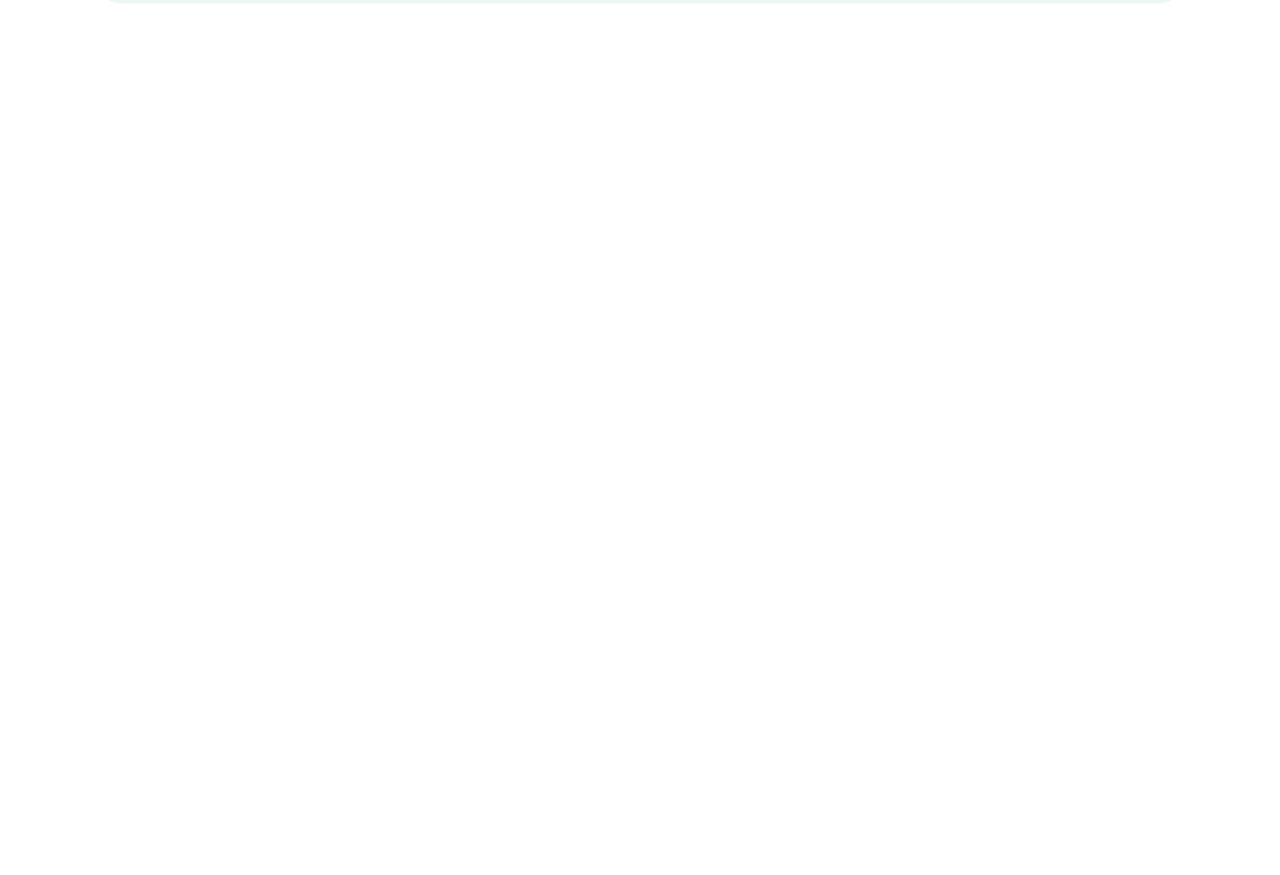
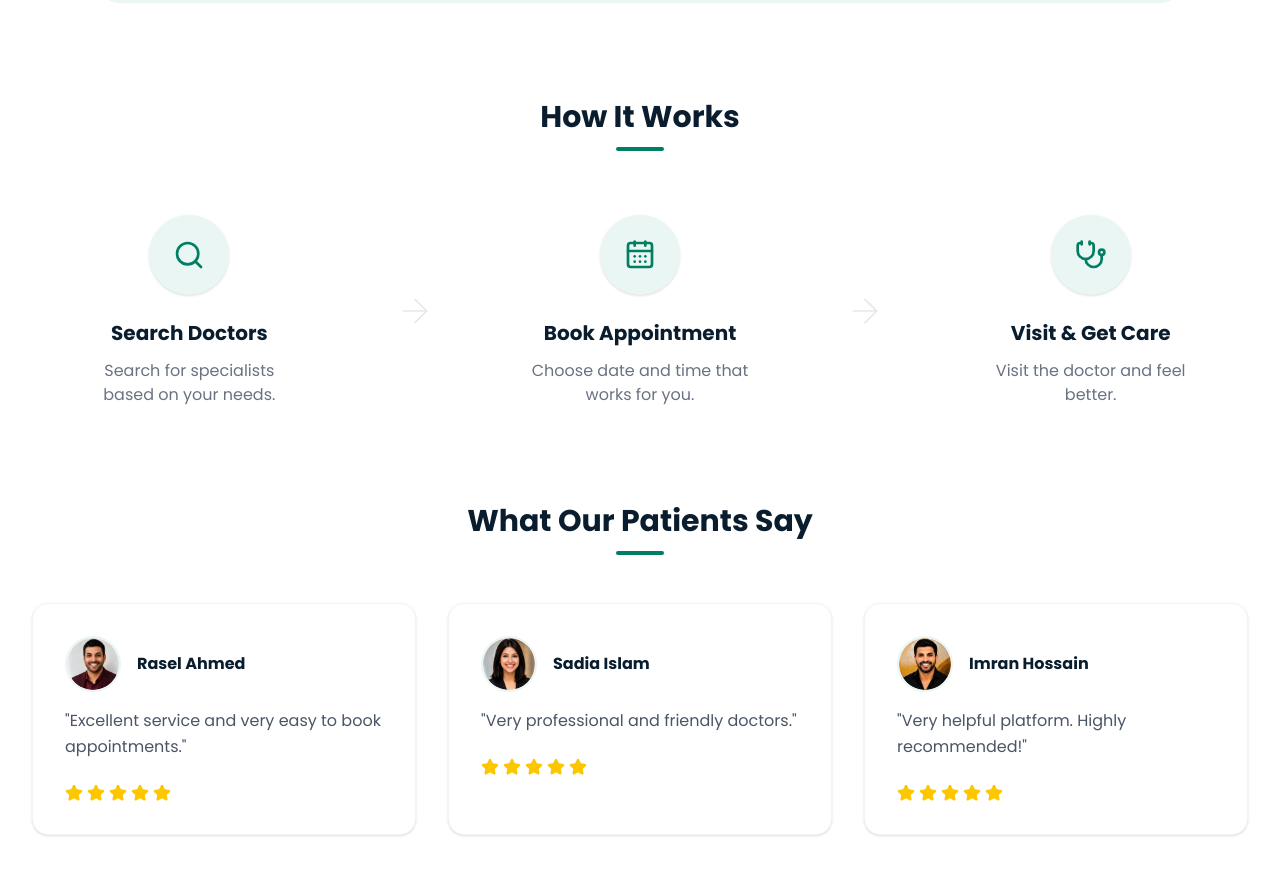
Before and after one commit to Arfan1317/Docappoint, a Next.js app: page / in a window 1280 px wide. Shown: the part 2281-3156 px from the top of the page. Before the commit the page ends 2380 px from the top, so only its background shows below. Built offline with nearby package versions, Linux system fonts and the light colour scheme.

Commit message:
added extra info section

```diff
--- a/src/app/page.js
+++ b/src/app/page.js
@@ -3,10 +3,21 @@
 import Link from "next/link";
 import doctorsData from "@/data/doctors.json";
 import DoctorCard from "@/components/DoctorCard";
-// Added the 4 icons needed for the "Why Choose" section
-import { UserCheck, CalendarCheck, ShieldCheck, Headset } from "lucide-react";
+import {
+  UserCheck,
+  CalendarCheck,
+  ShieldCheck,
+  Headset,
+  Search,
+  CalendarDays,
+  Stethoscope,
+  ArrowRight,
+  Star
+} from "lucide-react";
 
 export default function Home() {
+
+  // Intersection Observer for scroll animations
   useEffect(() => {
     const observer = new IntersectionObserver((entries) => {
       entries.forEach((entry) => {
@@ -26,7 +37,7 @@
   return (
     <main className="min-h-screen">
 
-      {/* 1. HERO BANNER (Your exact code) */}
+      {/* 1. HERO BANNER (With your custom background tweaks) */}
       <section className="bg-[#EAF6F4] relative overflow-hidden pt-8 md:pt-16 px-4 sm:px-6 lg:px-8">
         <div className="absolute top-0 left-0 w-32 md:w-48 h-48 md:h-64 bg-[#b5e0d8] rounded-r-full md:rounded-br-full opacity-90 -translate-x-12 md:-translate-x-4"></div>
         <div className="absolute top-20 right-0 w-64 md:w-96 h-64 md:h-96 bg-[#b5e0d8] rounded-l-full opacity-60 translate-x-16 md:translate-x-24"></div>
@@ -63,7 +74,7 @@
         </div>
       </section>
 
-      {/* 2. TOP DOCTORS (Your exact code) */}
+      {/* 2. TOP RATED DOCTORS */}
       <section className="py-16 md:py-24 px-4 sm:px-6 lg:px-8 max-w-7xl mx-auto overflow-hidden">
 
         <div className="text-center mb-12 scroll-reveal">
@@ -82,7 +93,7 @@
         </div>
       </section>
 
-      {/* 3. NEW: WHY CHOOSE DOCAPPOINT? */}
+      {/* 3. WHY CHOOSE DOCAPPOINT? */}
       <section className="pb-16 md:pb-24 px-4 sm:px-6 lg:px-8 max-w-7xl mx-auto overflow-hidden">
         <div className="text-center mb-12 scroll-reveal">
           <h2 className="text-2xl md:text-3xl font-bold text-[#0A1D2E] mb-3">
@@ -91,11 +102,9 @@
           <div className="h-1 w-12 bg-[#007E63] mx-auto rounded-full"></div>
         </div>
 
-        {/* Grid: 1 col on mobile, 2 cols on tablet, 4 cols on laptop. Also adds the subtle vertical dividers from the design on larger screens */}
         <div className="grid grid-cols-1 sm:grid-cols-2 lg:grid-cols-4 gap-8 text-center sm:divide-x divide-gray-200">
-
           <div className="scroll-reveal flex flex-col items-center px-4">
-            <div className="w-16 h-16 bg-[#EAF6F4] rounded-full flex items-center justify-center mb-4 text-[#007E63]">
+            <div className="w-16 h-16 bg-[#EAF6F4] rounded-full flex items-center justify-center mb-4 text-[#007E63] hover:scale-110 transition-transform cursor-pointer">
               <UserCheck size={30} />
             </div>
             <h3 className="text-lg font-bold text-[#0A1D2E] mb-2">Verified Doctors</h3>
@@ -103,7 +112,7 @@
           </div>
 
           <div className="scroll-reveal flex flex-col items-center px-4" style={{ transitionDelay: "100ms" }}>
-            <div className="w-16 h-16 bg-[#EAF6F4] rounded-full flex items-center justify-center mb-4 text-[#007E63]">
+            <div className="w-16 h-16 bg-[#EAF6F4] rounded-full flex items-center justify-center mb-4 text-[#007E63] hover:scale-110 transition-transform cursor-pointer">
               <CalendarCheck size={30} />
             </div>
             <h3 className="text-lg font-bold text-[#0A1D2E] mb-2">Fast Booking</h3>
@@ -111,7 +120,7 @@
           </div>
 
           <div className="scroll-reveal flex flex-col items-center px-4" style={{ transitionDelay: "200ms" }}>
-            <div className="w-16 h-16 bg-[#EAF6F4] rounded-full flex items-center justify-center mb-4 text-[#007E63]">
+            <div className="w-16 h-16 bg-[#EAF6F4] rounded-full flex items-center justify-center mb-4 text-[#007E63] hover:scale-110 transition-transform cursor-pointer">
               <ShieldCheck size={30} />
             </div>
             <h3 className="text-lg font-bold text-[#0A1D2E] mb-2">Secure & Safe</h3>
@@ -119,22 +128,18 @@
           </div>
 
           <div className="scroll-reveal flex flex-col items-center px-4" style={{ transitionDelay: "300ms" }}>
-            <div className="w-16 h-16 bg-[#EAF6F4] rounded-full flex items-center justify-center mb-4 text-[#007E63]">
+            <div className="w-16 h-16 bg-[#EAF6F4] rounded-full flex items-center justify-center mb-4 text-[#007E63] hover:scale-110 transition-transform cursor-pointer">
               <Headset size={30} />
             </div>
             <h3 className="text-lg font-bold text-[#0A1D2E] mb-2">24/7 Support</h3>
             <p className="text-gray-500 text-sm">We are here to help you anytime.</p>
           </div>
-
         </div>
       </section>
 
-      {/* 4. NEW: CALL TO ACTION BANNER */}
+      {/* 4. CALL TO ACTION BANNER */}
       <section className="pb-16 md:pb-24 px-4 sm:px-6 lg:px-8 max-w-6xl mx-auto overflow-hidden">
-        {/* Background color block with rounded corners */}
         <div className="bg-[#EAF6F4] rounded-3xl flex flex-col md:flex-row items-center justify-between px-6 md:px-16 pt-10 md:pt-0 overflow-hidden scroll-reveal">
-
-          {/* Left Side: Text and Button */}
           <div className="w-full md:w-[55%] py-8 md:py-16 text-center md:text-left z-10">
             <h2 className="text-2xl md:text-4xl lg:text-[2.5rem] font-bold text-[#0A1D2E] mb-4 md:mb-5 leading-tight">
               Your Health is in Good Hands
@@ -149,8 +154,6 @@
               Book Now
             </Link>
           </div>
-
-          {/* Right Side: The Book.png Image */}
           <div className="w-full md:w-[45%] flex justify-center md:justify-end items-end h-full mt-6 md:mt-10">
             <img
               src="/Book.png"
@@ -158,7 +161,91 @@
               className="w-[90%] md:w-[120%] lg:max-w-[450px] object-contain object-bottom block transform md:translate-y-2"
             />
           </div>
+        </div>
+      </section>
 
+      {/* 5. HOW IT WORKS */}
+      <section className="pb-16 md:pb-24 px-4 sm:px-6 lg:px-8 max-w-7xl mx-auto overflow-hidden">
+        <div className="text-center mb-12 md:mb-16 scroll-reveal">
+          <h2 className="text-2xl md:text-3xl font-bold text-[#0A1D2E] mb-3">How It Works</h2>
+          <div className="h-1 w-12 bg-[#007E63] mx-auto rounded-full"></div>
+        </div>
+
+        <div className="flex flex-col md:flex-row items-center justify-center gap-8 lg:gap-12 relative">
+          <div className="scroll-reveal flex flex-col items-center text-center w-full md:w-1/3">
+            <div className="w-20 h-20 bg-[#EAF6F4] rounded-full flex items-center justify-center mb-6 text-[#007E63] shadow-sm transition-transform hover:scale-110 duration-300">
+              <Search size={32} />
+            </div>
+            <h3 className="text-lg md:text-xl font-bold text-[#0A1D2E] mb-3">Search Doctors</h3>
+            <p className="text-gray-500 text-sm md:text-base max-w-[220px]">Search for specialists based on your needs.</p>
+          </div>
+
+          <div className="hidden md:block text-gray-200 scroll-reveal" style={{ transitionDelay: "100ms" }}>
+            <ArrowRight size={40} strokeWidth={1} />
+          </div>
+
+          <div className="scroll-reveal flex flex-col items-center text-center w-full md:w-1/3" style={{ transitionDelay: "150ms" }}>
+            <div className="w-20 h-20 bg-[#EAF6F4] rounded-full flex items-center justify-center mb-6 text-[#007E63] shadow-sm transition-transform hover:scale-110 duration-300">
+              <CalendarDays size={32} />
+            </div>
+            <h3 className="text-lg md:text-xl font-bold text-[#0A1D2E] mb-3">Book Appointment</h3>
+            <p className="text-gray-500 text-sm md:text-base max-w-[220px]">Choose date and time that works for you.</p>
+          </div>
+
+          <div className="hidden md:block text-gray-200 scroll-reveal" style={{ transitionDelay: "250ms" }}>
+            <ArrowRight size={40} strokeWidth={1} />
+          </div>
+
+          <div className="scroll-reveal flex flex-col items-center text-center w-full md:w-1/3" style={{ transitionDelay: "300ms" }}>
+            <div className="w-20 h-20 bg-[#EAF6F4] rounded-full flex items-center justify-center mb-6 text-[#007E63] shadow-sm transition-transform hover:scale-110 duration-300">
+              <Stethoscope size={32} />
+            </div>
+            <h3 className="text-lg md:text-xl font-bold text-[#0A1D2E] mb-3">Visit & Get Care</h3>
+            <p className="text-gray-500 text-sm md:text-base max-w-[220px]">Visit the doctor and feel better.</p>
+          </div>
+        </div>
+      </section>
+
+      {/* 6. WHAT OUR PATIENTS SAY */}
+      <section className="pb-16 md:pb-24 px-4 sm:px-6 lg:px-8 max-w-7xl mx-auto overflow-hidden">
+        <div className="text-center mb-12 scroll-reveal">
+          <h2 className="text-2xl md:text-3xl font-bold text-[#0A1D2E] mb-3">What Our Patients Say</h2>
+          <div className="h-1 w-12 bg-[#007E63] mx-auto rounded-full"></div>
+        </div>
+
+        <div className="grid grid-cols-1 md:grid-cols-3 gap-6 lg:gap-8">
+          <div className="bg-white p-6 md:p-8 rounded-2xl border border-gray-100 shadow-sm hover:shadow-xl transition-all duration-300 scroll-reveal group">
+            <div className="flex items-center gap-4 mb-4">
+              <img src="/RaselAhmed.jpeg" alt="Rasel Ahmed" className="w-14 h-14 rounded-full object-cover border-2 border-[#EAF6F4] group-hover:border-[#007E63] transition-colors" />
+              <h4 className="font-bold text-[#0A1D2E]">Rasel Ahmed</h4>
+            </div>
+            <p className="text-gray-600 mb-6 text-sm md:text-base leading-relaxed">"Excellent service and very easy to book appointments."</p>
+            <div className="flex gap-1">
+              {[...Array(5)].map((_, i) => <Star key={i} size={18} className="fill-yellow-400 text-yellow-400" />)}
+            </div>
+          </div>
+
+          <div className="bg-white p-6 md:p-8 rounded-2xl border border-gray-100 shadow-sm hover:shadow-xl transition-all duration-300 scroll-reveal group" style={{ transitionDelay: "150ms" }}>
+            <div className="flex items-center gap-4 mb-4">
+              <img src="/SadiaIslam.jpeg" alt="Sadia Islam" className="w-14 h-14 rounded-full object-cover border-2 border-[#EAF6F4] group-hover:border-[#007E63] transition-colors" />
+              <h4 className="font-bold text-[#0A1D2E]">Sadia Islam</h4>
+            </div>
+            <p className="text-gray-600 mb-6 text-sm md:text-base leading-relaxed">"Very professional and friendly doctors."</p>
+            <div className="flex gap-1">
+              {[...Array(5)].map((_, i) => <Star key={i} size={18} className="fill-yellow-400 text-yellow-400" />)}
+            </div>
+          </div>
+
+          <div className="bg-white p-6 md:p-8 rounded-2xl border border-gray-100 shadow-sm hover:shadow-xl transition-all duration-300 scroll-reveal group" style={{ transitionDelay: "300ms" }}>
+            <div className="flex items-center gap-4 mb-4">
+              <img src="/ImranHossain.jpeg" alt="Imran Hossain" className="w-14 h-14 rounded-full object-cover border-2 border-[#EAF6F4] group-hover:border-[#007E63] transition-colors" />
+              <h4 className="font-bold text-[#0A1D2E]">Imran Hossain</h4>
+            </div>
+            <p className="text-gray-600 mb-6 text-sm md:text-base leading-relaxed">"Very helpful platform. Highly recommended!"</p>
+            <div className="flex gap-1">
+              {[...Array(5)].map((_, i) => <Star key={i} size={18} className="fill-yellow-400 text-yellow-400" />)}
+            </div>
+          </div>
         </div>
       </section>
 
```
